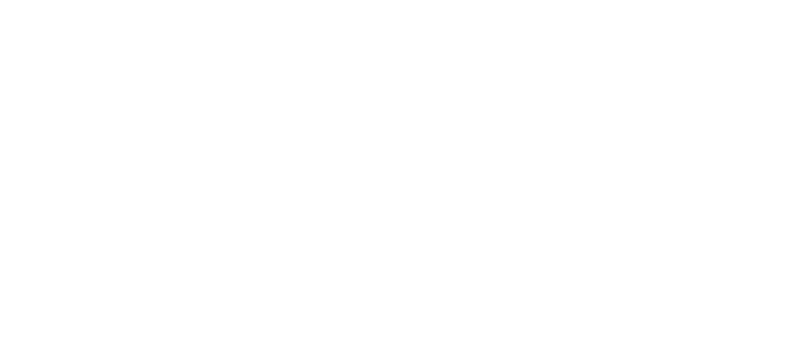
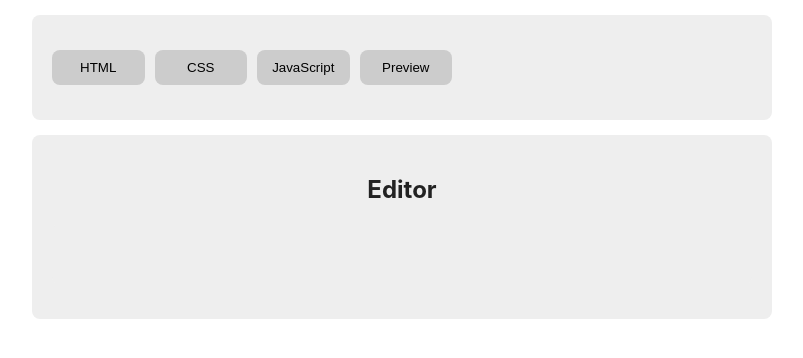
Before and after one commit to T6970/IDE, a plain HTML site: page index.html in a window 1280 px wide. Shown: the whole page, without its empty margins (238-1041 px from the left). Drawn offline with Linux system fonts and the light colour scheme.

Commit message:
Add styles.css and add content to index.html

```diff
--- a/index.html
+++ b/index.html
@@ -4,8 +4,22 @@
   <meta name="viewport" content="width=device-width, initial-scale=1.0">
   <title>Very Visual Editor</title>
   <script src="js/script.js" type="module"></script>
+  <link rel="stylesheet" href="styles.css">
 </head>
 <body>
-  <div id="sidebar"></div>
-  <div contenteditable="true" id="codeArea"></div>
+  <div class="card">
+    <div class="toolbar center">
+      <button id="ht"   class="nest card button">HTML</button>
+      <button id="cs"   class="nest card button">CSS</button>
+      <button id="js"   class="nest card button">JavaScript</button>
+      <button id="prev" class="nest card button">Preview</button>
+    </div>
+  </div>
+  <div id="main">
+    <div id="editor-container">
+      <div id="editarea" class="card">
+        <h2>Editor</h2>
+        <div id="editor" contenteditable="true" class="card"></div>
+      </div>
+    </div>
 </body>
--- /dev/null
+++ b/styles.css
@@ -0,0 +1,112 @@
+:root {
+  font-family: "Inter", sans-serif;
+  background-color: #fff;
+  color: #222;
+  --card-color: #eee;
+  --nest-card-color: #ccc;
+  --button-press-color: #bbb;
+  --highlight-color: #08f;
+  --highlight-alt-color: #f80;
+}
+
+@media (prefers-color-scheme: dark) {
+  :root {
+    --card-color: #333;
+    --nest-card-color: #555;
+    --button-press-color: #444;
+    --highlight-color: #f80;
+    --highlight-alt-color: #08f;
+  }
+  body {
+    background-color: #222;
+    color: #fff;
+  }
+}
+
+a {
+  color: var(--highlight-color);
+}
+
+header {
+  background-color: var(--highlight-color);
+  margin: 0%;
+  padding: 20px;
+  width: 100%;
+  box-sizing: border-box;
+}
+
+h1,
+h2,
+h3,
+h4,
+h5,
+h6 {
+  text-align: center;
+}
+
+/* Classes */
+
+.card {
+  margin: 0 auto;
+  margin-top: 15px;
+  margin-bottom: 15px;
+  background-color: var(--card-color);
+  padding: 20px;
+  max-width: 700px;
+  border-style: hidden;
+  border-radius: 8px;
+}
+
+.nest {
+  background-color: var(--nest-card-color);
+}
+
+.altcard {
+  background-color: var(--highlight-alt-color);
+}
+
+.altlink {
+  color: var(--highlight-alt-color);
+}
+
+.center {
+  text-align: center;
+  justify-content: center;
+}
+
+.header {
+  margin: 0 auto;
+  margin-top: 15px;
+  margin-bottom: 15px;
+  background-color: var(--highlight-color);
+  padding: 20px;
+  max-width: 700px;
+  border-radius: 8px;
+}
+
+.button {
+  width: 60px;
+}
+
+.toolbar {
+  display: flex;
+  gap: 10px;
+  justify-content: center;
+  max-width: 400px;
+}
+
+.toolbar button {
+  flex: 1;
+  padding: 10px;
+  display: inline-block;
+}
+
+/* Pseudoclass */
+
+button:hover {
+  background-color: var(--button-press-color);
+}
+
+button:active {
+  background-color: var(--highlight-color);
+}
```
